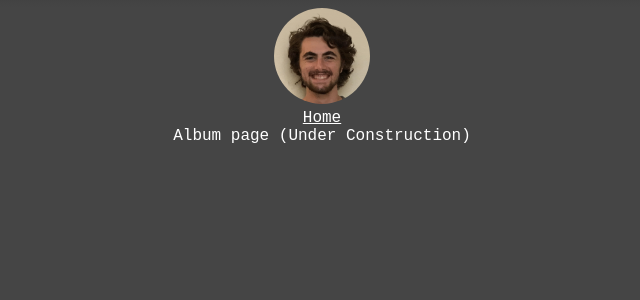
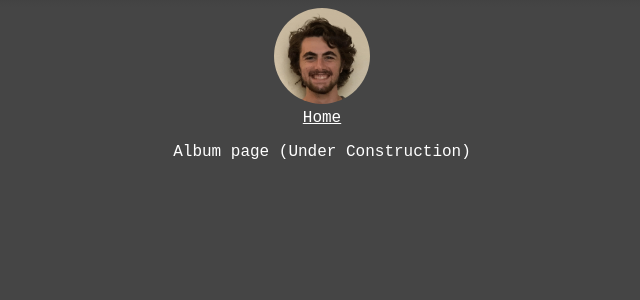
Before and after one commit to LuLaValva/lukelavalva.com, a React (Create React App) app: page /albums in a window 1280 px wide. Shown: the top 300 px of the page, without its empty margins (318-958 px from the left). Built offline with nearby package versions, Linux system fonts and the light colour scheme.

Commit message:
Embed resume in page

```diff
--- a/src/Pages/SubPage.tsx
+++ b/src/Pages/SubPage.tsx
@@ -14,7 +14,7 @@ const SubPage = (props: Props) => {
         <br />
         Home
       </Link>
-      {props.children}
+      <div className={styles.groundScroll}>{props.children}</div>
     </div>
   );
 };
--- a/src/styles/App.module.css
+++ b/src/styles/App.module.css
@@ -19,6 +19,13 @@ body {
   top: -100vh;
 }
 
+* {
+  -ms-overflow-style: none;
+  scrollbar-width: none;
+}
+*::-webkit-scrollbar {
+  display: none;
+}
 .sky {
   height: 90vh;
   position: relative;
@@ -28,11 +35,6 @@ body {
 
   background-color: #eee;
   background-image: linear-gradient(to top, #242424 4%, #eee 5%);
-  -ms-overflow-style: none;
-  scrollbar-width: none;
-}
-.sky::-webkit-scrollbar {
-  display: none;
 }
 
 .ground {
@@ -45,6 +47,13 @@ body {
   color: white;
   font-family: monospace;
   font-size: large;
+}
+
+.groundScroll {
+  width: 100%;
+  overflow-y: scroll;
+  height: 80vh;
+  text-align: center;
 }
 
 .rollingPicture {
@@ -69,6 +78,7 @@ body {
 .homeButton {
   text-align: center;
   color: white;
+  margin-bottom: 1em;
 }
 .homeButton:hover > img {
   box-shadow: 0 0 1em #fff;
```
